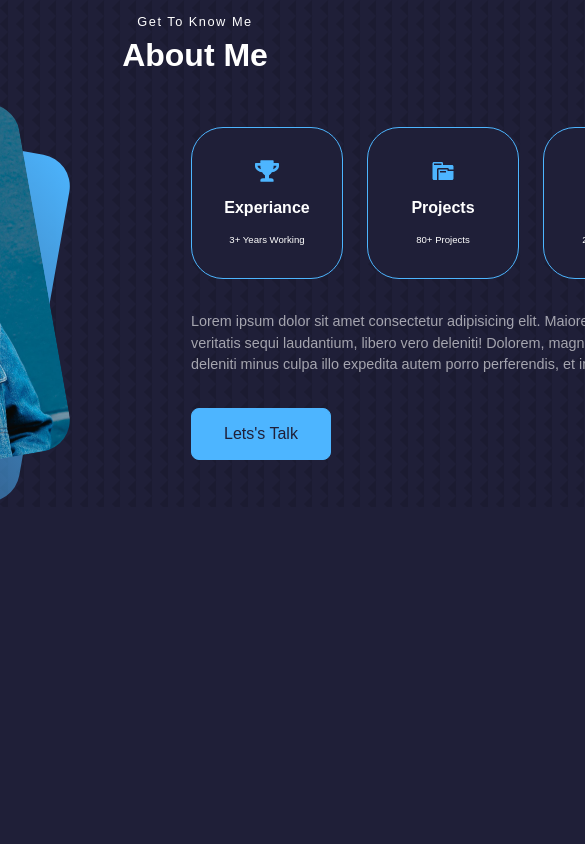
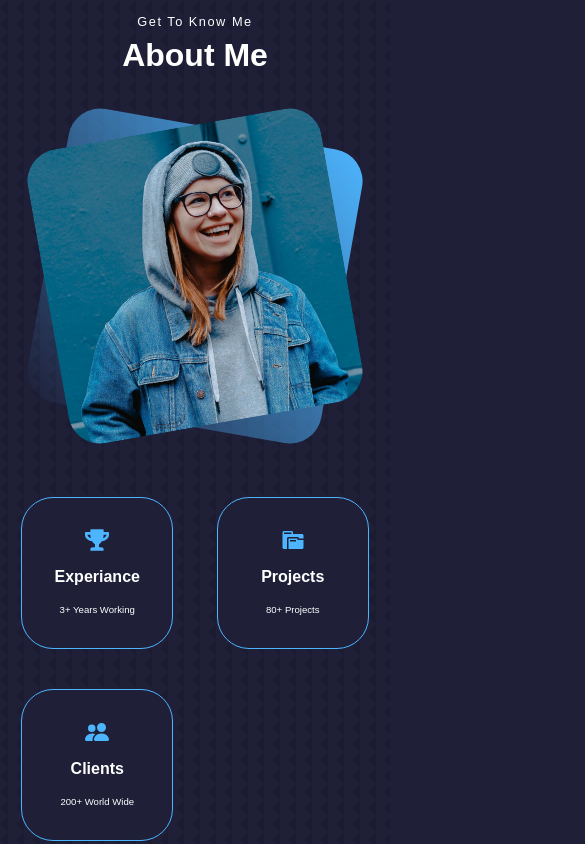
Before and after one commit to JJAHMEDAMER/React-Projects, a React (Create React App) app in the folder Full-Projects/portofolio-01/: page / in a window 390 px wide. Shown: the part 960-1804 px from the top of the page, 585 px wide, since content can reach past the window. Before the commit the page ends 1467 px from the top, so only its background shows below. Built offline with nearby package versions, Linux system fonts and the light colour scheme.

Commit message:
about-section responsive  style

```diff
--- a/Full-Projects/portofolio-01/src/components/about-me/aboutMe.css
+++ b/Full-Projects/portofolio-01/src/components/about-me/aboutMe.css
@@ -1,13 +1,17 @@
 .about {
+    width: 100%;
     margin-top: 3rem;
-    padding: 0 14rem;
     display: flex;
-    gap: 9rem;
+    align-items: center;
+    gap: 6rem;
 }
 
+.about--img {
+    position: relative;
+}
 
 .about--img>.img--bg {
-    width: 22rem;
+    width: 100%;
     aspect-ratio: 1/1;
     border-radius: 2rem;
     background: linear-gradient(225deg, var(--prim-color), #fff0);
@@ -17,7 +21,7 @@
 }
 
 .about--img>img {
-    width: 22rem;
+    width: 100%;
     aspect-ratio: 1/1;
     border-radius: 2rem;
     position: relative;
@@ -32,8 +36,8 @@
 .about--content {}
 
 .about--cards {
-    display: flex;
-    gap: 1.5rem;
+    display: grid;
+    grid-template-columns: repeat(3, 1fr);
 }
 
 .about--single--card {
@@ -45,6 +49,8 @@
     width: 9.5rem;
     aspect-ratio: 1/1;
     padding: 1.5rem;
+
+    margin: 0 auto;
 
     border-radius: 2rem;
     border-style: solid;
@@ -72,3 +78,19 @@
     font-size: 0.9rem;
     color: var(--trans-white-color);
 }
+
+@media screen and (max-width: 600px) {
+    .about {
+        flex-direction: column;
+        gap: 4rem;
+    }
+
+    .about--cards {
+        grid-template-columns: repeat(2, 1fr);
+        gap: 2.5rem;
+    }
+
+    .about--img {
+        width: 85%;
+    }
+}
--- a/Full-Projects/portofolio-01/src/components/about-me/aboutMe.jsx
+++ b/Full-Projects/portofolio-01/src/components/about-me/aboutMe.jsx
@@ -10,14 +10,17 @@ import "./aboutMe.css"
 import imgSection from "../../assets/me-about.jpg"
 
 export const AboutMe = () => {
-    return <div className="section">
+    return <div className="section about--section">
         <div className="section--intro">Get To Know Me</div>
         <div className="section--title">About Me</div>
+
         <div className="about">
+
             <div className="about--img">
                 <div className="img--bg"></div>
                 <img src={imgSection} alt="me" />
             </div>
+
             <div className="about--content">
                 <div className="about--cards">
                     <div className="about--single--card">
```
